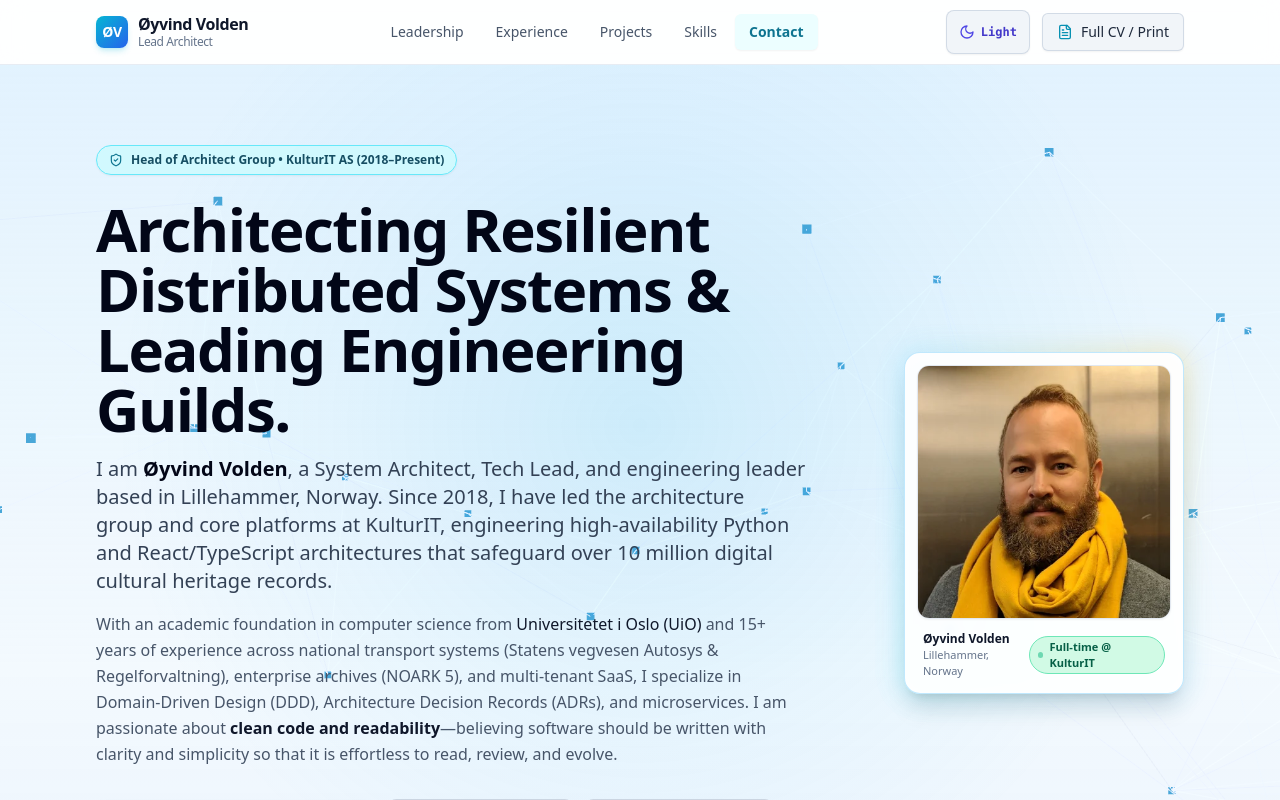
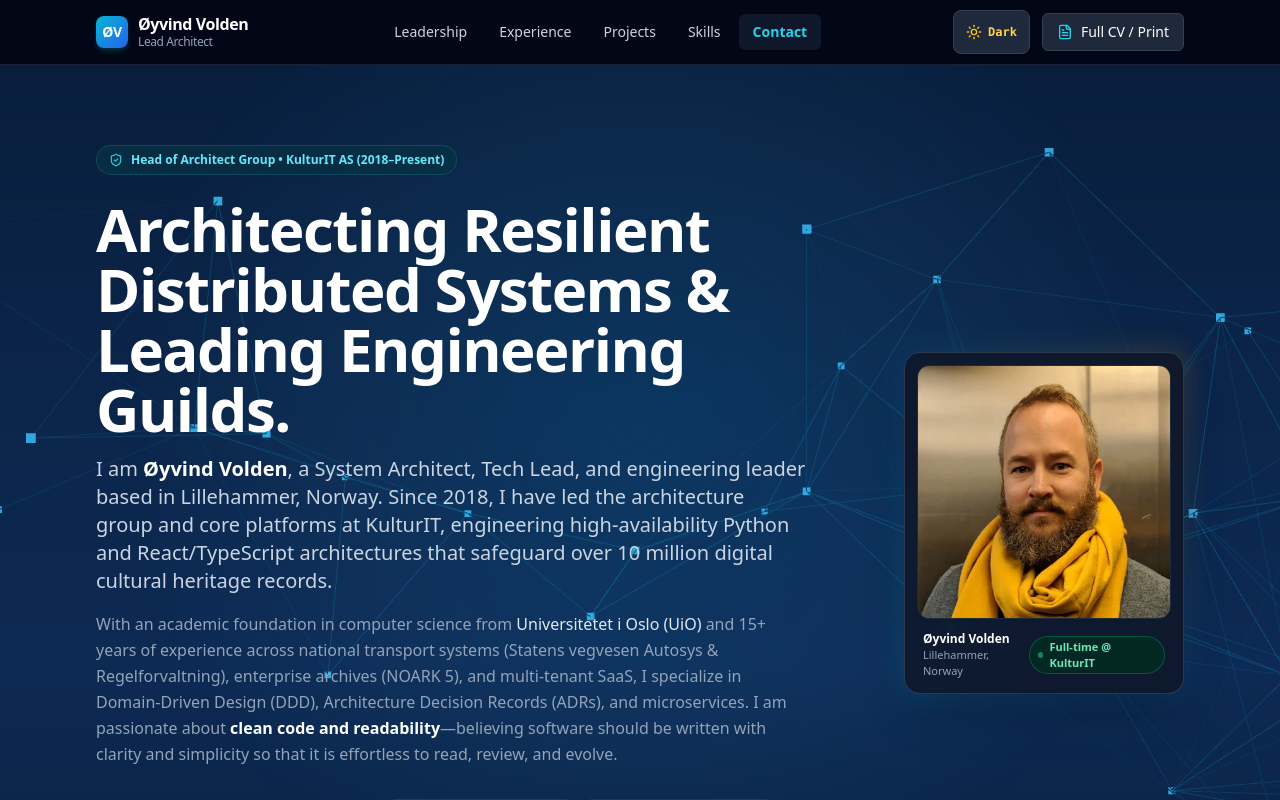
Before and after one commit to oyvinvo/homepage, a React (Vite) app: page / in a window 1280 px wide. Shown: the top 800 px of the page. Built offline with nearby package versions, Linux system fonts and the light colour scheme.

Commit message:
feat: set dark mode as default theme

```diff
--- a/src/shared/store.ts
+++ b/src/shared/store.ts
@@ -27,9 +27,9 @@ const getInitialTheme = (): 'light' | 'dark' => {
   } catch {
     // Ignore restricted localStorage in sandboxed or testing environments
   }
-  // Default to vibrant colorful light mode
-  applyThemeToDom('light');
-  return 'light';
+  // Default to rich dark mode
+  applyThemeToDom('dark');
+  return 'dark';
 };
 
 const initialTheme = getInitialTheme();
```
Also changed, not shown: index.html (+1 -1 lines).
